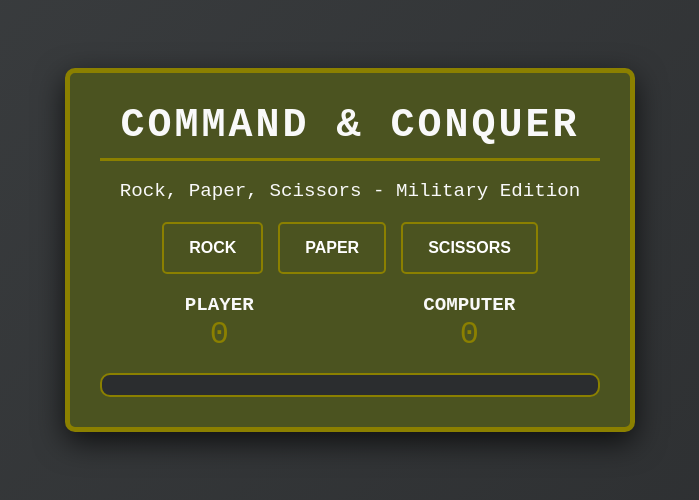
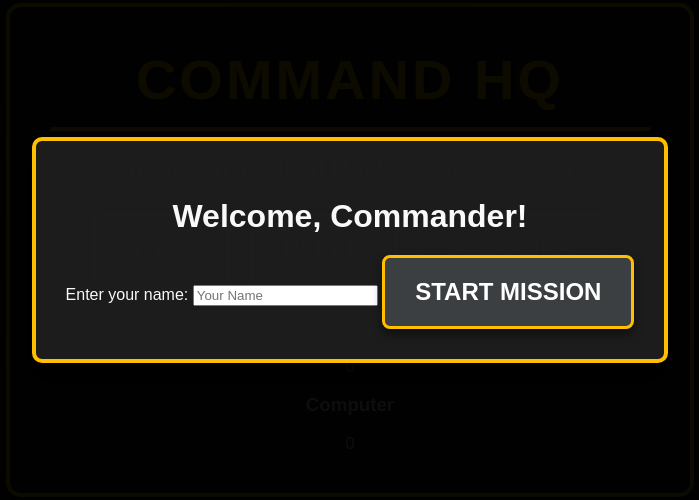
Before and after one commit to sal68-hockey/jan-monthly, a plain HTML site: page index.html in a window 1280 px wide. Shown: the part 150-650 px from the top of the page, without its empty margins (290-989 px from the left). Drawn offline with Linux system fonts and the light colour scheme.

Commit message:
dyhhhh duhhh

```diff
--- a/index.html
+++ b/index.html
@@ -4,17 +4,27 @@
 <head>
     <meta charset="UTF-8">
     <meta name="viewport" content="width=device-width, initial-scale=1.0">
-    <title>Rock Paper Scissors - Military Theme</title>
+    <title>Rock Paper Scissors Command HQ</title>
     <link rel="stylesheet" href="style.css">
 </head>
 
 <body>
+    <div class="background-animation"></div>
     <div class="container">
         <header class="header">
-            <h1 class="title">Command & Conquer</h1>
-            <p class="subtitle">Rock, Paper, Scissors - Military Edition</p>
+            <h1 class="title">Command HQ</h1>
+            <p class="subtitle">Engage in Tactical Rock, Paper, Scissors</p>
         </header>
         <main>
+            <div id="welcome-popup" class="popup">
+                <div class="popup-content">
+                    <h2>Welcome, Commander!</h2>
+                    <label for="player-name">Enter your name:</label>
+                    <input type="text" id="player-name" placeholder="Your Name" />
+                    <button class="btn btn-confirm" onclick="startGame()">Start Mission</button>
+                </div>
+            </div>
+            <div id="game-content" class="hidden">
                 <div class="buttons">
                     <button class="btn btn-rock" onclick="playGame('rock')">Rock</button>
                     <button class="btn btn-paper" onclick="playGame('paper')">Paper</button>
@@ -22,7 +32,7 @@
                 </div>
                 <div class="scoreboard">
                     <div class="score">
-                    <h3>Player</h3>
+                        <h3 id="player-label">Player</h3>
                         <span id="player-score">0</span>
                     </div>
                     <div class="score">
@@ -31,14 +41,15 @@
                     </div>
                 </div>
                 <div id="result" class="result"></div>
+            </div>
         </main>
     </div>
 
-    <!-- Popup -->
-    <div id="popup" class="popup hidden">
+    <!-- Winner Popup -->
+    <div id="winner-popup" class="popup hidden">
         <div class="popup-content">
             <h2 id="winner-message"></h2>
-            <button class="btn btn-replay" onclick="resetGame()">Play Again</button>
+            <button class="btn btn-replay" onclick="resetGame()">Restart Mission soilder </button>
         </div>
     </div>
 
--- a/script.js
+++ b/script.js
@@ -1,5 +1,14 @@
 let playerScore = 0;
 let computerScore = 0;
+let playerName = 'Player';
+
+function startGame() {
+  const inputName = document.getElementById('player-name').value.trim();
+  playerName = inputName || 'Player';
+  document.getElementById('player-label').textContent = playerName;
+  document.getElementById('welcome-popup').classList.add('hidden');
+  document.getElementById('game-content').classList.remove('hidden');
+}
 
 function playGame(playerChoice) {
   const choices = ['rock', 'paper', 'scissors'];
@@ -7,17 +16,17 @@ function playGame(playerChoice) {
   let result;
 
   if (playerChoice === computerChoice) {
-    result = `It's a tie! Both chose ${playerChoice}.`;
+    result = `It's a draw! Both chose ${playerChoice}.`;
   } else if (
     (playerChoice === 'rock' && computerChoice === 'scissors') ||
     (playerChoice === 'paper' && computerChoice === 'rock') ||
     (playerChoice === 'scissors' && computerChoice === 'paper')
   ) {
     playerScore++;
-    result = `Victory! ${playerChoice} defeats ${computerChoice}.`;
+    result = `Victory! ${playerChoice} beats ${computerChoice}.`;
   } else {
     computerScore++;
-    result = `Defeat! ${computerChoice} overpowers ${playerChoice}.`;
+    result = `Defeat! ${computerChoice} beats ${playerChoice}.`;
   }
 
   document.getElementById('player-score').textContent = playerScore;
@@ -25,15 +34,14 @@ function playGame(playerChoice) {
   document.getElementById('result').textContent = result;
 
   if (playerScore === 3 || computerScore === 3) {
-    declareWinner(playerScore > computerScore ? 'Player' : 'Computer');
+    declareWinner(playerScore > computerScore ? playerName : 'Computer');
   }
 }
 
 function declareWinner(winner) {
-  const popup = document.getElementById('popup');
+  const popup = document.getElementById('winner-popup');
   const winnerMessage = document.getElementById('winner-message');
-
-  winnerMessage.textContent = `${winner} has won the battle!`;
+  winnerMessage.textContent = `${winner} is victorious! Mission Accomplished!`;
   popup.classList.remove('hidden');
 }
 
@@ -43,5 +51,5 @@ function resetGame() {
   document.getElementById('player-score').textContent = playerScore;
   document.getElementById('computer-score').textContent = computerScore;
   document.getElementById('result').textContent = '';
-  document.getElementById('popup').classList.add('hidden');
+  document.getElementById('winner-popup').classList.add('hidden');
 }
--- a/style.css
+++ b/style.css
@@ -1,111 +1,110 @@
-/* Global Styles */
+
 body {
   margin: 0;
   padding: 0;
-  font-family: 'Courier New', monospace;
-  background: linear-gradient(135deg, #3c3f41, #2b2d2f);
+  font-family: 'Stencil', sans-serif;
+  background-color: #1e1e1e;
   color: #f9f9f9;
+  overflow: hidden;
   display: flex;
   justify-content: center;
   align-items: center;
   height: 100vh;
-  overflow: hidden;
 }
 
 .container {
   text-align: center;
-  background: #4b5320; /* Olive Green */
-  border: 5px solid #8b8000; /* Military Gold */
-  border-radius: 10px;
-  padding: 30px;
-  box-shadow: 0 10px 30px rgba(0, 0, 0, 0.7);
+  background: rgba(25, 25, 25, 0.95);
+  border: 4px solid #ffbf00; /* Military Gold */
+  border-radius: 15px;
+  padding: 40px;
+  box-shadow: 0 20px 50px rgba(0, 0, 0, 0.8);
   width: 90%;
-  max-width: 500px;
+  max-width: 600px;
 }
 
+
+.background-animation {
+  position: absolute;
+  top: 0;
+  left: 0;
+  width: 100%;
+  height: 100%;
+  background: radial-gradient(circle, rgba(255, 183, 0, 0.2), transparent 50%);
+  animation: emberGlow 3s infinite alternate;
+  pointer-events: none;
+  z-index: -1;
+}
+
+@keyframes emberGlow {
+  from {
+    opacity: 0.7;
+  }
+  to {
+    opacity: 1;
+  }
+}
+
+/* Header */
 .header .title {
-  font-size: 2.5rem;
+  font-size: 3.5rem;
   font-weight: bold;
-  color: #f9f9f9;
+  color: #ffbf00; /* Gold */
   margin: 0;
   text-transform: uppercase;
   letter-spacing: 3px;
-  border-bottom: 3px solid #8b8000;
-  padding-bottom: 10px;
+  border-bottom: 4px solid #ffbf00;
+  padding-bottom: 15px;
+  text-shadow: 3px 3px #000;
 }
 
 .subtitle {
-  font-size: 1.2rem;
+  font-size: 1.5rem;
   color: #f9f9f9;
-  margin-bottom: 20px;
+  margin-bottom: 30px;
+  letter-spacing: 1px;
 }
 
 /* Buttons */
 .buttons {
   display: flex;
   justify-content: center;
-  gap: 15px;
-  margin-bottom: 20px;
+  gap: 20px;
+  margin-bottom: 30px;
 }
 
 .btn {
-  padding: 15px 25px;
-  font-size: 1rem;
+  padding: 20px 30px;
+  font-size: 1.5rem;
   font-weight: bold;
-  border: 2px solid #8b8000;
-  border-radius: 5px;
+  border: 3px solid #ffbf00;
+  border-radius: 8px;
   cursor: pointer;
   color: #fff;
-  background-color: #4b5320; /* Olive Green */
+  background-color: #3c3f41;
   text-transform: uppercase;
-  transition: transform 0.2s ease, background-color 0.2s ease;
+  transition: transform 0.2s ease, background-color 0.2s ease, box-shadow 0.3s ease;
+  box-shadow: 0 5px 10px rgba(0, 0, 0, 0.5);
 }
 
 .btn:hover {
   transform: scale(1.1);
-  background-color: #556b2f; /* Dark Olive Green */
+  background-color: #505357;
+  box-shadow: 0 10px 20px rgba(0, 0, 0, 0.7);
 }
 
-.scoreboard {
-  display: flex;
-  justify-content: space-around;
-  margin: 20px 0;
-}
-
-.score h3 {
-  margin: 0;
-  font-size: 1.2rem;
-  color: #f9f9f9;
-  text-transform: uppercase;
-}
-
-.score span {
-  font-size: 2rem;
-  color: #8b8000;
-}
-
-/* Result */
-.result {
-  font-size: 1.2rem;
-  margin-top: 15px;
-  padding: 10px;
-  border: 2px solid #8b8000;
-  background: #2b2d2f;
-  border-radius: 10px;
-  color: #f9f9f9;
-}
-
-/* Popup */
+/* Popups */
 .popup {
   position: fixed;
   top: 0;
   left: 0;
   width: 100%;
   height: 100%;
-  background: rgba(0, 0, 0, 0.8);
+  background: rgba(0, 0, 0, 0.95);
   display: flex;
   justify-content: center;
   align-items: center;
+  z-index: 1000;
 }
 
 .popup.hidden {
@@ -113,21 +112,28 @@ body {
 }
 
 .popup-content {
-  background: #4b5320;
-  border: 3px solid #8b8000;
+  background: rgba(30, 30, 30, 0.95);
+  border: 4px solid #ffbf00;
   color: #f9f9f9;
-  padding: 20px;
+  padding: 30px;
   text-align: center;
-  border-radius: 8px;
+  border-radius: 10px;
+  box-shadow: 0 15px 30px rgba(0, 0, 0, 0.8);
+  animation: fadeInPopup 0.5s ease-out;
+}
+
+.popup-content h2 {
+  font-size: 2rem;
+  margin-bottom: 20px;
 }
 
 .btn-replay {
-  margin-top: 15px;
-  padding: 10px 20px;
-  font-size: 1rem;
-  border: 2px solid #8b8000;
-  border-radius: 5px;
-  background: #4b5320;
+  margin-top: 20px;
+  padding: 15px 30px;
+  font-size: 1.2rem;
+  border: 3px solid #ffbf00;
+  border-radius: 8px;
+  background: #3c3f41;
   color: #f9f9f9;
   text-transform: uppercase;
   font-weight: bold;
@@ -135,21 +141,5 @@ body {
 }
 
 .btn-replay:hover {
-  background: #556b2f;
+  background: #505357;
 }
-
-/* Animations */
-@keyframes pop {
-  0% {
-    transform: scale(0.8);
-    opacity: 0;
-  }
-  50% {
-    transform: scale(1.1);
-    opacity: 1;
-  }
-  100% {
-    transform: scale(1);
-    opacity: 1;
-  }
-}
```
Lines whose indentation alone changed are shown as unchanged.
